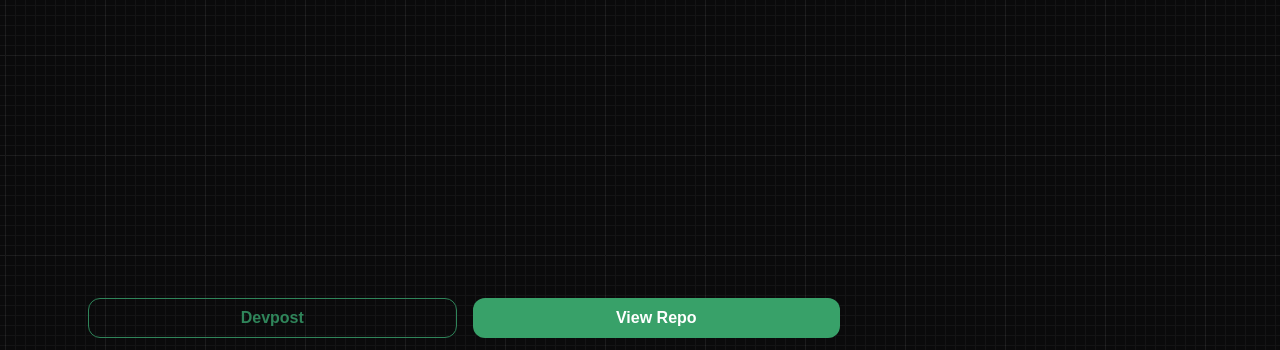
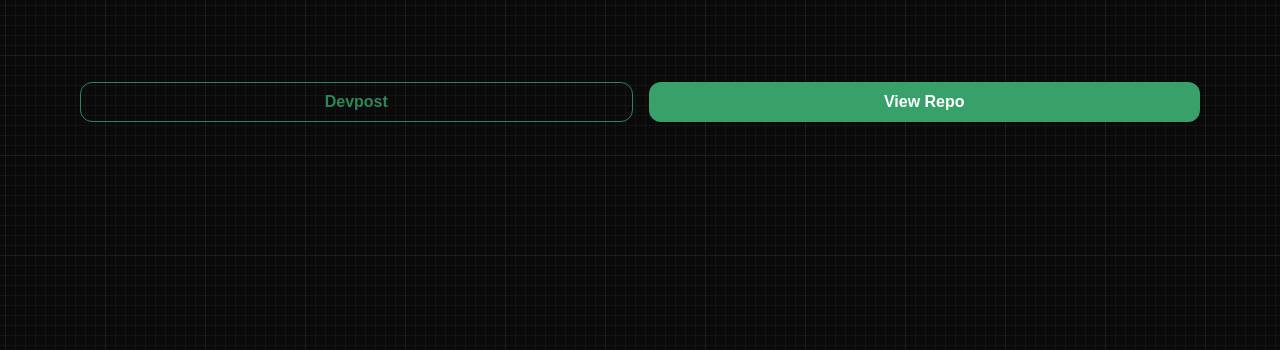
Before and after one commit to renchris/interop-web-app, a Next.js app: page / in a window 1280 px wide. Shown: the part 450-800 px from the top of the page. Built offline with nearby package versions, Linux system fonts and the light colour scheme.

Commit message:
feat: footer styling

```diff
--- a/src/components/CTA.tsx
+++ b/src/components/CTA.tsx
@@ -5,11 +5,11 @@
 const CTA = (): JSX.Element => (
   <Container
     flexDirection="row"
-    position="fixed"
-    bottom={0}
     width="full"
-    maxWidth="3xl"
     py={3}
+    mt="256px"
+    mx="auto"
+    mb="24px"
   >
     <Button
       as={ChakraLink}
@@ -19,7 +19,7 @@
       colorScheme="green"
       rounded="button"
       flexGrow={1}
-      mx={2}
+      mr={2}
       width="full"
     >
       Devpost
@@ -32,7 +32,7 @@
       colorScheme="green"
       rounded="button"
       flexGrow={3}
-      mx={2}
+      ml={2}
       width="full"
     >
       View Repo
```
